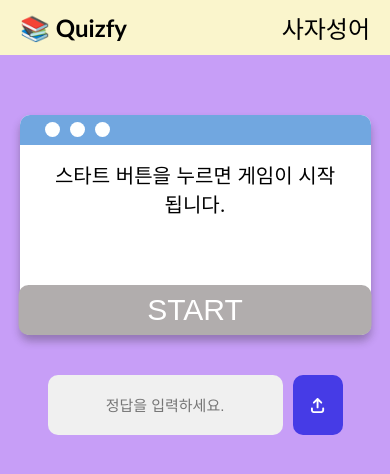
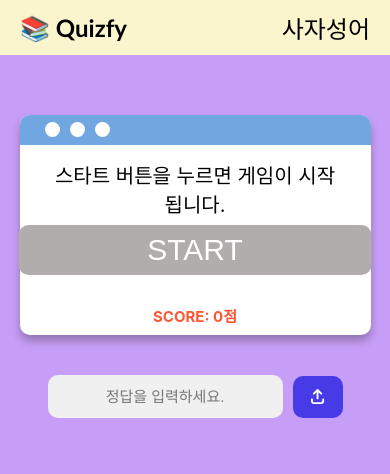
Before and after one commit to Quizfi/quizfi.github.io, a React (Create React App) app: page /saja in a window 390 px wide. Shown: the top 474 px of the page. Built offline with nearby package versions, Linux system fonts and the light colour scheme.

Commit message:
모바일 뷰포인트 수정

```diff
--- a/public/index.html
+++ b/public/index.html
@@ -6,7 +6,7 @@
     <link rel="icon" href="%PUBLIC_URL%/favicon.ico?v=2" />
     <link href="https://cdnjs.cloudflare.com/ajax/libs/font-awesome/5.15.3/css/all.min.css" rel="stylesheet">
     <link rel="stylesheet" href="https://use.fontawesome.com/releases/v5.15.1/css/all.css">
-    <meta name="viewport" content="width=device-width, initial-scale=1, maximum-scale=1">
+    <meta name="viewport" content="width=device-width, initial-scale=1" />
     <meta name="theme-color" content="#000000" />
     <meta
       name="description"
--- a/src/components/QuizGame.css
+++ b/src/components/QuizGame.css
@@ -239,6 +239,12 @@ body {
       box-sizing: border-box; /* 패딩과 보더를 포함한 너비로 설정 */
     }
 
+    .quiz-game-container {
+      /* 화면 높이의 50%를 사용하여 요소의 높이 조정 */
+      height: calc(var(--vh, 1vh) * 50);
+      overflow: auto; /* 필요에 따라 스크롤바 추가 */
+    }
+
     .quiz-box{
       font-size: 20px;
       height: 220px;
@@ -283,8 +289,8 @@ body {
     .answer-check-box {
       position: absolute; /* 절대 위치 설정 */
       width: 90%;
-      height: 75px;
-      top: 70%; /* 상단 정렬 */
+      height: 60px;
+      top: 75%; /* 상단 정렬 */
       left: 50%; /* 좌측 정렬 */
       display: flex;
       justify-content: center; /* 내용을 가로 방향으로 가운데 정렬 */
@@ -300,7 +306,7 @@ body {
     .answer-input-box {
       width: 50%; /* 8의 비율로 너비를 설정 */
       min-width: 0; /* flex 항목이 줄어들 수 있도록 설정 */
-      height: 20px;
+      height: 3px;
       font-size: 15px;
       margin-right: 10px;
     }
@@ -308,7 +314,7 @@ body {
 
     .enter-box {
       width: 40px; /* 2의 비율로 너비를 설정 */
-      height: 50px;
+      height: 32px;
       border-radius: 10px;
       min-width: 0; /* flex 항목이 줄어들 수 있도록 설정 */
       font-size: 15px;
--- a/src/components/QuizGame.js
+++ b/src/components/QuizGame.js
@@ -81,6 +81,21 @@ const QuizGame = () => {
       setShowFeedback(true); // 오답일 때 피드백 박스를 표시합니다.
     }
   };
+
+  useEffect(() => {
+    // 뷰포트 높이를 기반으로 한 CSS 변수 설정
+    function adjustVH() {
+      const vh = window.innerHeight * 0.01;
+      document.documentElement.style.setProperty('--vh', `${vh}px`);
+    }
+
+    // 컴포넌트가 마운트될 때 및 창 크기가 변경될 때 실행
+    window.addEventListener('resize', adjustVH);
+    adjustVH(); // 초기 설정
+
+    // 컴포넌트가 언마운트될 때 이벤트 리스너 제거
+    return () => window.removeEventListener('resize', adjustVH);
+  }, []);
 
   useEffect(() => {
     if (score === quizData.length) {
```
